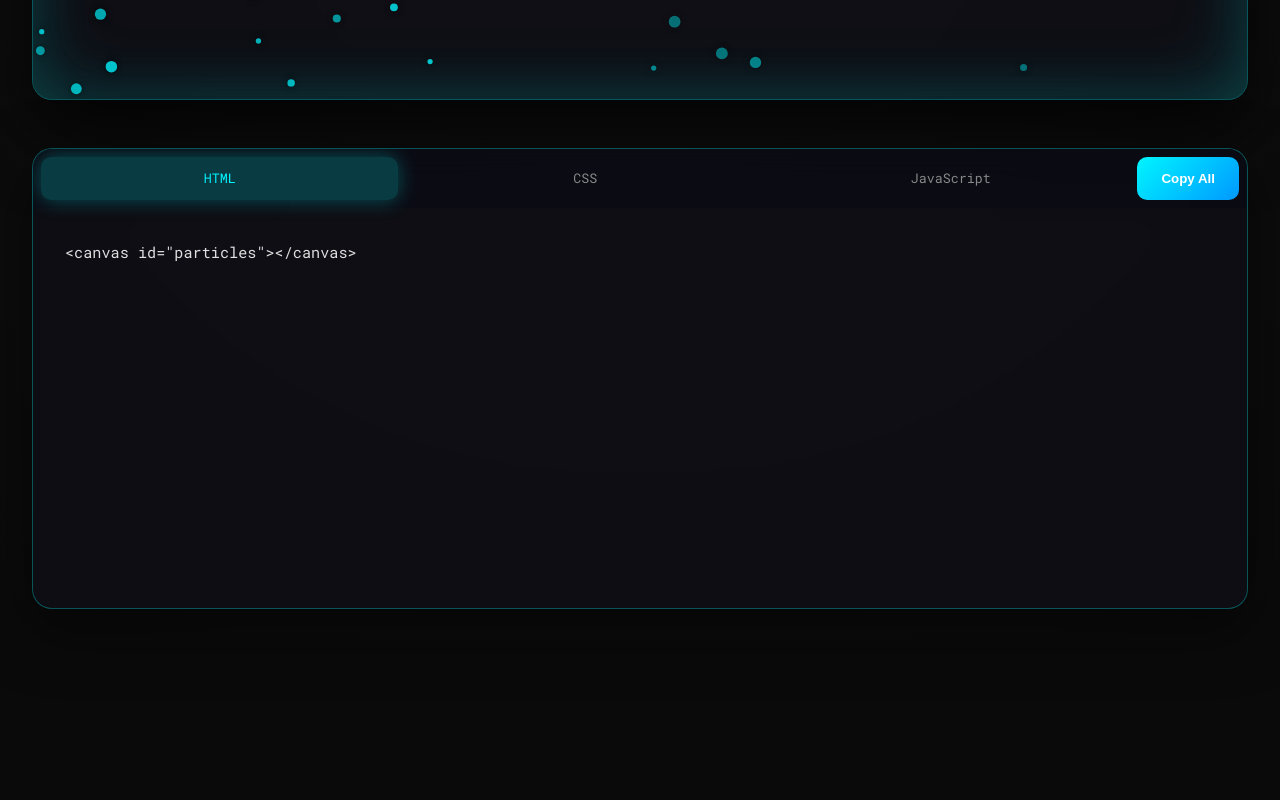
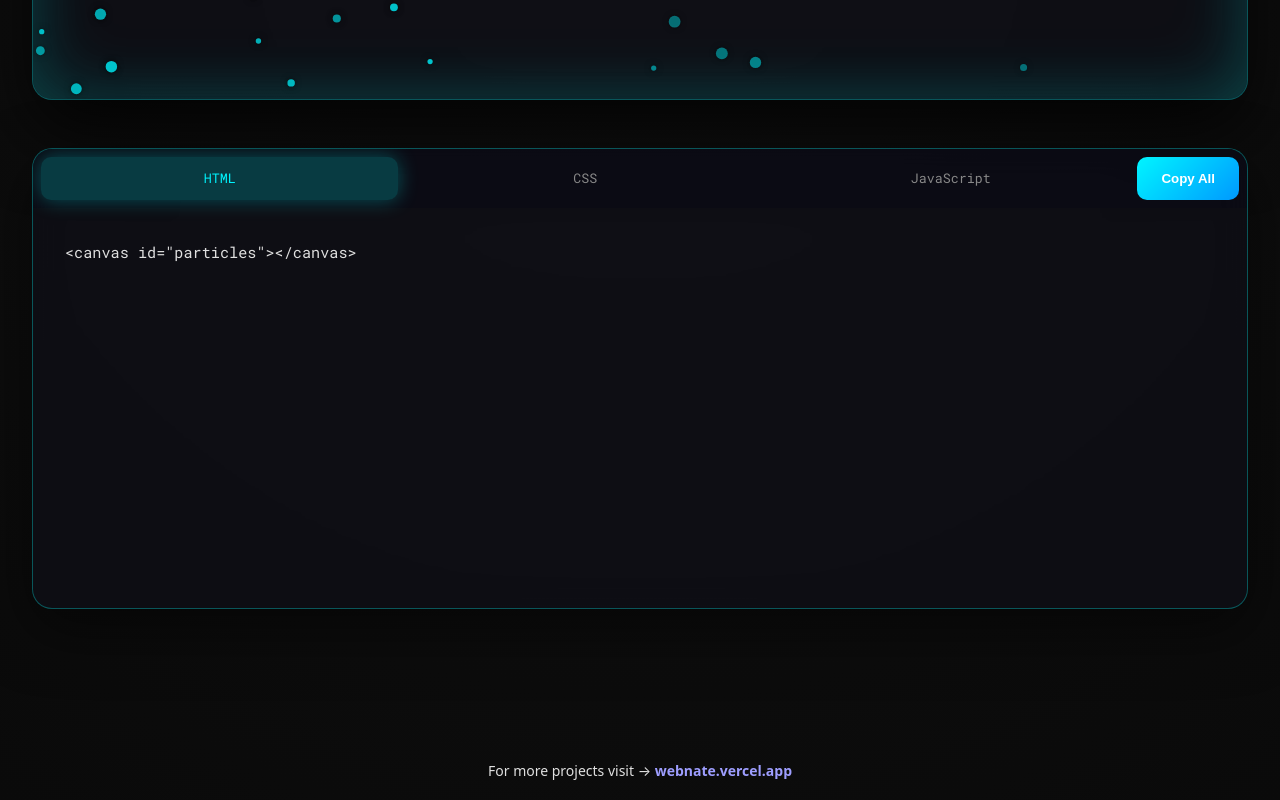
Before and after one commit to karthiknvd/insane-particles, a plain HTML site: page index.html in a window 1280 px wide. Shown: the part 971-1771 px from the top of the page. Before the commit the page ends 1612 px from the top, so only its background shows below. Drawn offline with Linux system fonts and the light colour scheme.

Commit message:
Js commit

```diff
--- a/index.html
+++ b/index.html
@@ -84,5 +84,6 @@
     </div>
 
     <script src="index.js"></script>
+    <script src="webnate-footer.js"></script>
 </body>
 </html>
--- /dev/null
+++ b/webnate-footer.js
@@ -0,0 +1,19 @@
+(function () {
+  var footer = document.createElement("footer");
+
+  footer.innerHTML =
+    '<div style="' +
+    'width:100%;' +
+    'text-align:center;' +
+    'padding:20px 8px;' +
+    'font-size:14px;' +
+    'font-family:system-ui,-apple-system,BlinkMacSystemFont,sans-serif;' +
+    'color:inherit;' +
+    'margin-top:100px;' +
+    '">' +
+    'For more projects visit → ' +
+    '<a href="https://webnate.vercel.app" target="_blank" style="text-decoration:none;font-weight:600;">webnate.vercel.app</a>' +
+    '</div>';
+
+  document.body.appendChild(footer);
+})();
```
